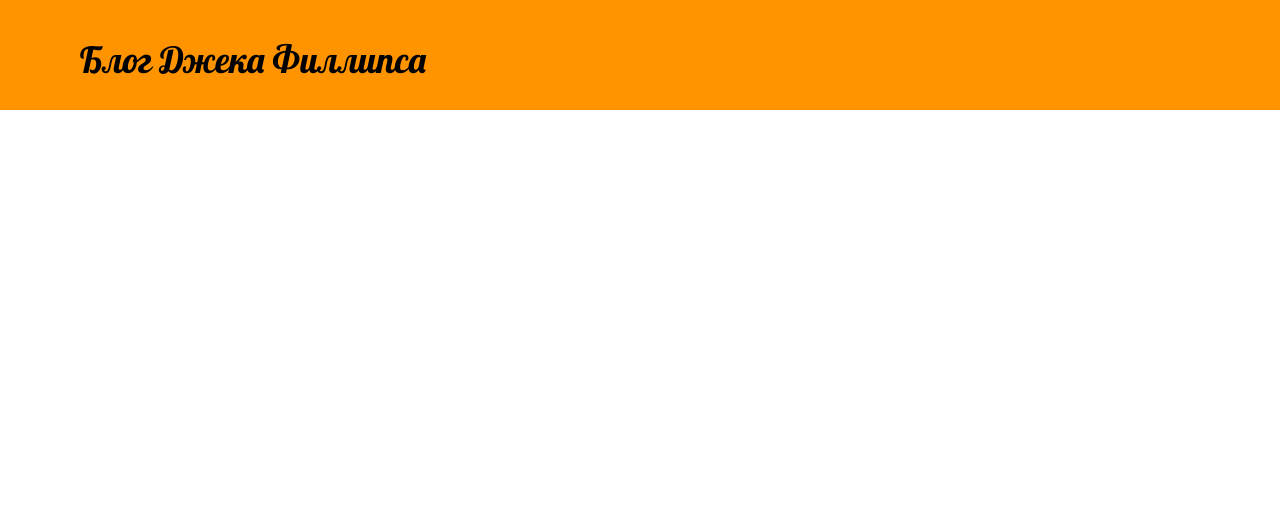
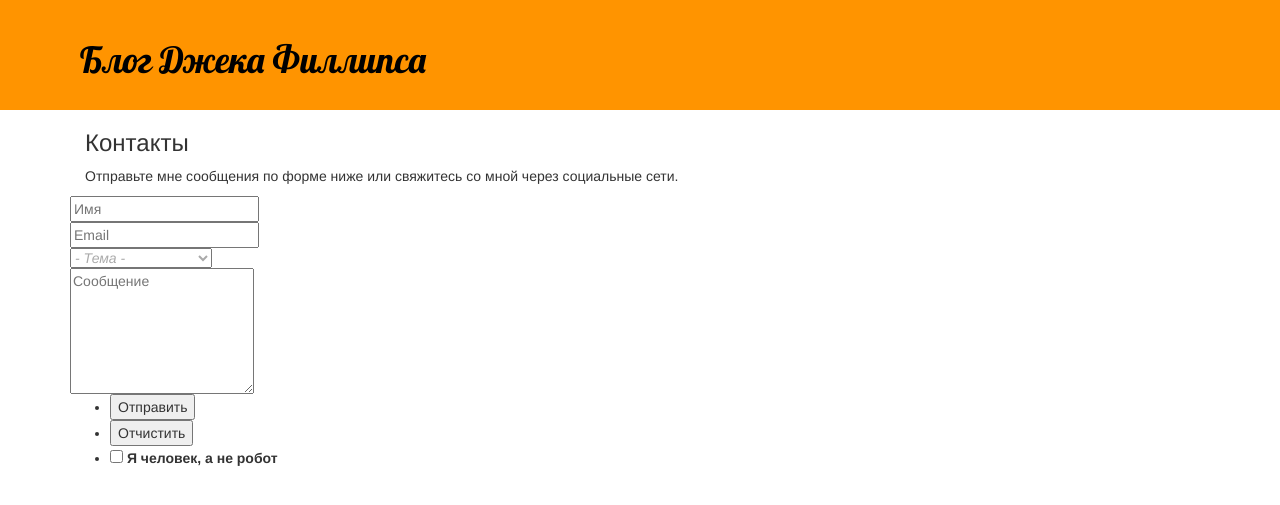
Before and after one commit to JackPhillipsspb/firstproject, a Django app: page / in a window 1280 px wide. Shown: the top 505 px of the page. Run offline with Django 3.2, Linux system fonts and the light colour scheme; data that the repository does not hold is empty; some libraries are stand-ins or nearby versions.

Commit message:
Add form and email sender

```diff
--- a/myBlog/admin.py
+++ b/myBlog/admin.py
@@ -1,4 +1,5 @@
 from django.contrib import admin
-from .models import Post
+from .models import Post, zForm
 
 admin.site.register(Post)
+admin.site.register(zForm)
--- /dev/null
+++ b/myBlog/static/js/form.js
@@ -0,0 +1,77 @@
+// This function gets cookie with a given name
+    function getCookie(name) {
+        var cookieValue = null;
+        if (document.cookie && document.cookie != '') {
+            var cookies = document.cookie.split(';');
+            for (var i = 0; i < cookies.length; i++) {
+                var cookie = jQuery.trim(cookies[i]);
+                // Does this cookie string begin with the name we want?
+                if (cookie.substring(0, name.length + 1) == (name + '=')) {
+                    cookieValue = decodeURIComponent(cookie.substring(name.length + 1));
+                    break;
+                }
+            }
+        }
+        return cookieValue;
+    }
+    var csrftoken = getCookie('csrftoken');
+    /*
+    The functions below will create a header with csrftoken
+    */
+    function csrfSafeMethod(method) {
+        // these HTTP methods do not require CSRF protection
+        return (/^(GET|HEAD|OPTIONS|TRACE)$/.test(method));
+    }
+    function sameOrigin(url) {
+        // test that a given url is a same-origin URL
+        // url could be relative or scheme relative or absolute
+        var host = document.location.host; // host + port
+        var protocol = document.location.protocol;
+        var sr_origin = '//' + host;
+        var origin = protocol + sr_origin;
+        // Allow absolute or scheme relative URLs to same origin
+        return (url == origin || url.slice(0, origin.length + 1) == origin + '/') ||
+            (url == sr_origin || url.slice(0, sr_origin.length + 1) == sr_origin + '/') ||
+            // or any other URL that isn't scheme relative or absolute i.e relative.
+            !(/^(\/\/|http:|https:).*/.test(url));
+    }
+    $.ajaxSetup({
+        beforeSend: function(xhr, settings) {
+            if (!csrfSafeMethod(settings.type) && sameOrigin(settings.url)) {
+                // Send the token to same-origin, relative URLs only.
+                // Send the token only if the method warrants CSRF protection
+                // Using the CSRFToken value acquired earlier
+                xhr.setRequestHeader("X-CSRFToken", csrftoken);
+            }
+        }
+    });
+
+    $(function() {
+    $('#post-form').on('submit', function(event){
+        event.preventDefault();
+        create_post();
+    });
+    function create_post() {
+        console.log("create post is working!")
+        var name = $('#name').val()
+        var email = $('#email').val()
+        var subject = $('#subject').val()
+        var message = $('#message').val()
+        $.ajax({
+            url: 'create_post/',
+            type: "POST",
+            data: { 'name': name, 'email': email, 'subject': subject, 'message': message },
+            success: function(json) {
+                $('#name').val('')
+                $('#email').val('')
+                $('#subject').val('')
+                $('#message').val('');
+                $('#results').html("<b>"+json.result+"</b>");
+            },
+            error: function(xhr,errmsg,err) {
+                $('#results').html("<div>Произошла ошибка: "+errmsg+"</div>");
+            }
+
+        });
+    };
+});
--- a/myBlog/templates/myBlog/base.html
+++ b/myBlog/templates/myBlog/base.html
@@ -6,6 +6,8 @@
 		<link rel="stylesheet" href="//maxcdn.bootstrapcdn.com/bootstrap/3.2.0/css/bootstrap-theme.min.css">
 		<link href="https://fonts.googleapis.com/css?family=Lobster&subset=latin,cyrillic" rel="stylesheet" type="text/css">
 		<link rel="stylesheet" href="{% static 'css/style.css' %}">
+		<script src="https://ajax.googleapis.com/ajax/libs/jquery/3.4.1/jquery.min.js"></script>
+		<script type="text/javascript" src="{% static 'js/form.js' %}"></script>
 	</head>
 	<body>
     <div class="container-fluid page_header">
--- a/myBlog/templates/myBlog/post_list.html
+++ b/myBlog/templates/myBlog/post_list.html
@@ -6,4 +6,48 @@
 	<h1><a href="{% url 'post_detail' pk=post.pk %}">{{ post.title }}</a></h1>
 	<p>{{ post.text|linebreaksbr }}</p>
 {% endfor %}
+<section id="six">
+								<div class="container">
+									<h3>Контакты</h3>
+									<p>Отправьте мне сообщения по форме ниже или свяжитесь со мной через социальные сети.</p>
+<div id="results"></div>
+{% if form_ok %}
+ <div id="results"></div>
+{% endif %}
+									<form method="post" id="post-form">{% csrf_token %}
+										<div class="row uniform">
+											<div class="6u 12u(xsmall)"><input type="text" name="name" id="name" placeholder="Имя" required/></div>
+											<div class="6u 12u(xsmall)"><input type="email" name="email" id="email" placeholder="Email" required/></div>
+										</div>
+										<div class="row uniform">
+												<div class="12u">
+													<div class="select-wrapper">
+														<select name="subject" id="subject" style="font-style:Italic;color:#aaaaaa;" required aria-required="true">
+															<option value="">- Тема -</option>
+															<option value="Вопросы">Вопросы</option>
+															<option value="Сотрудничество">Сотрудничество</option>
+															<option value="Нашел ошибку">Нашел ошибку</option>
+															<option value="Люблю общаться">Люблю общаться</option>
+														</select>
+													</div>
+												</div>
+										</div>
+										<div class="row uniform">
+											<div class="12u"><textarea maxlength="2056" name="message" id="message" placeholder="Сообщение" rows="6" required aria-required="true"></textarea></div>
+										</div>
+										<div class="row uniform">
+											<div class="12u">
+												<ul class="actions">
+													<li><input type="submit" class="special" value="Отправить" /></li>
+													<li><input type="reset" value="Отчистить" /></li>
+													<li><input type="checkbox" id="demo-human" name="demo-human" required aria-required="true">
+													<label for="demo-human">Я человек, а не робот</label></li>
+												</ul>
+											</div>
+
+										</div>
+									</form>
+								</div>
+							</section>
+
 {% endblock %}
--- a/myBlog/urls.py
+++ b/myBlog/urls.py
@@ -6,4 +6,5 @@ urlpatterns = [
 	path('post/<int:pk>/', views.post_detail, name='post_detail'),
 	path('post_new/', views.post_new, name='post_new'),
 	path('post/<int:pk>/edit/', views.post_edit, name='post_edit'),
+	path('create_post/', views.create_post, name='create_post'),
 ]
--- a/myBlog/views.py
+++ b/myBlog/views.py
@@ -1,8 +1,13 @@
+from django.http import HttpResponse
+import json
 from django.shortcuts import render, get_object_or_404
 from django.utils import timezone
-from .models import Post
+from .models import Post, zForm
 from .forms import PostForm
 from django.shortcuts import redirect
+from django.views.decorators.csrf import csrf_exempt, csrf_protect
+from django.core.mail import send_mail
+
 
 # Create your views here.
 def post_list(request):
@@ -39,3 +44,37 @@ def post_edit(request, pk):
     else:
         form = PostForm(instance=post)
     return render(request, 'myBlog/post_edit.html', {'form': form})
+
+@csrf_protect
+def create_post(request):
+    if request.method == 'POST':
+        name = request.POST.get('name', '')
+        email = request.POST.get('email', '')
+        subject = request.POST.get('subject', '')
+        message = request.POST.get('message', '')
+        response_data = {}
+        a = zForm.objects.create(
+            name=name,
+            email=email,
+            subject=subject,
+            message=message
+        )
+        a.save()
+        response_data['form_ok'] = 1
+        response_data['result'] = "Сообщение отправлено!"
+
+        send_mail(subject, " %s %s" % (message, email), 'robot@foodandfilm.info', ['admin@icont-trade.com'])
+
+
+        #response_data.update(csrf(request))
+        return HttpResponse(
+            json.dumps(response_data),
+            content_type="application/json"
+        )
+
+
+    else:
+        return HttpResponse(
+            json.dumps({"nothing to see": "this isn`t happening"}),
+            content_type="application/json"
+        )
```
Also changed, not shown: myBlog/models.py (+18 -0 lines), mysite/settings.py (+9 -0 lines), myBlog/migrations/0002_zform.py (added), myBlog/migrations/0003_auto_20200304_0739.py (added), myBlog/migrations/0004_auto_20200304_0741.py (added).
